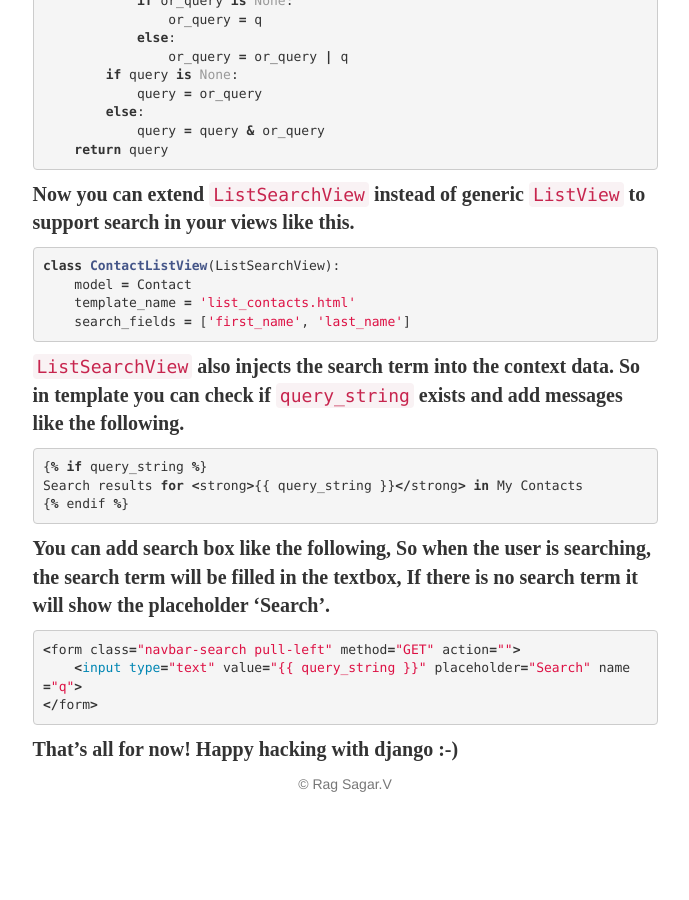
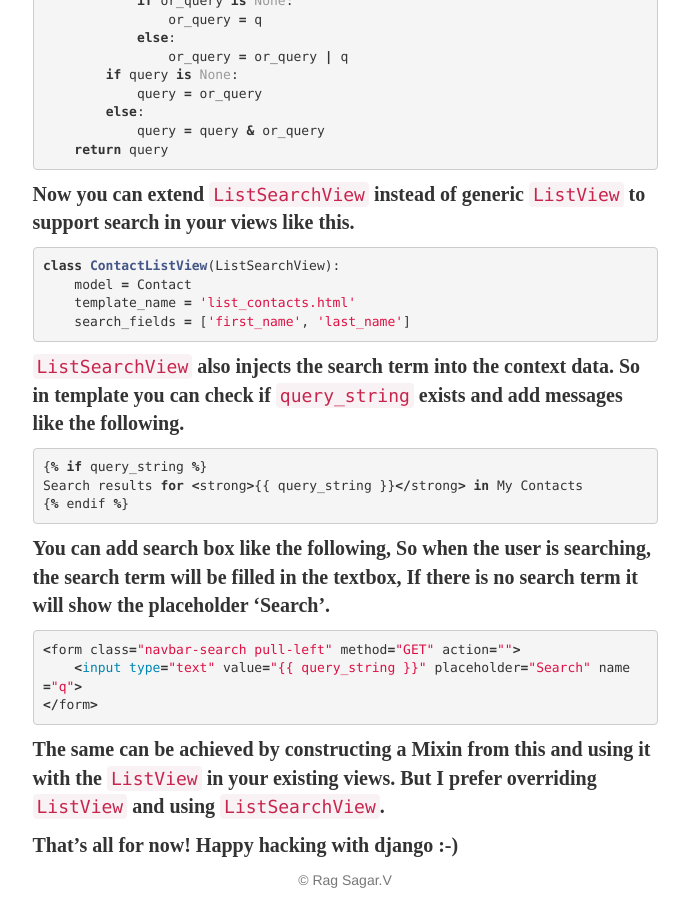
Before and after one commit to ragsagar/ragsagar.github.com, a Jekyll site: the page built from _posts/2013-08-14-extending-django-ListView-to-enable-searching.markdown, in a window 1280 px wide and 900 px high, scrolled down 2317 px. Shown: the whole window, without its empty margins (295-984 px from the left). Built offline with Jekyll 4.4.1, drawn with Linux system fonts in a browser that asks for light colours; nearby versions of some CDN libraries; some web fonts are replaced; comment, search, counter and statistics services are not loaded; before the commit the page ends 3121 px from its top, so only the background shows below that.

Commit message:
Adding few more lines in django ListView post

```diff
--- a/_posts/2013-08-14-extending-django-ListView-to-enable-searching.markdown
+++ b/_posts/2013-08-14-extending-django-ListView-to-enable-searching.markdown
@@ -157,4 +157,8 @@ it will show the placeholder 'Search'.
 </form>
 {% endhighlight %}
 
+The same can be achieved by constructing a Mixin from this and using it with
+the `ListView` in your existing views. But I prefer overriding `ListView` and
+using `ListSearchView`.
+
 That's all for now! Happy hacking with django :-)
```
